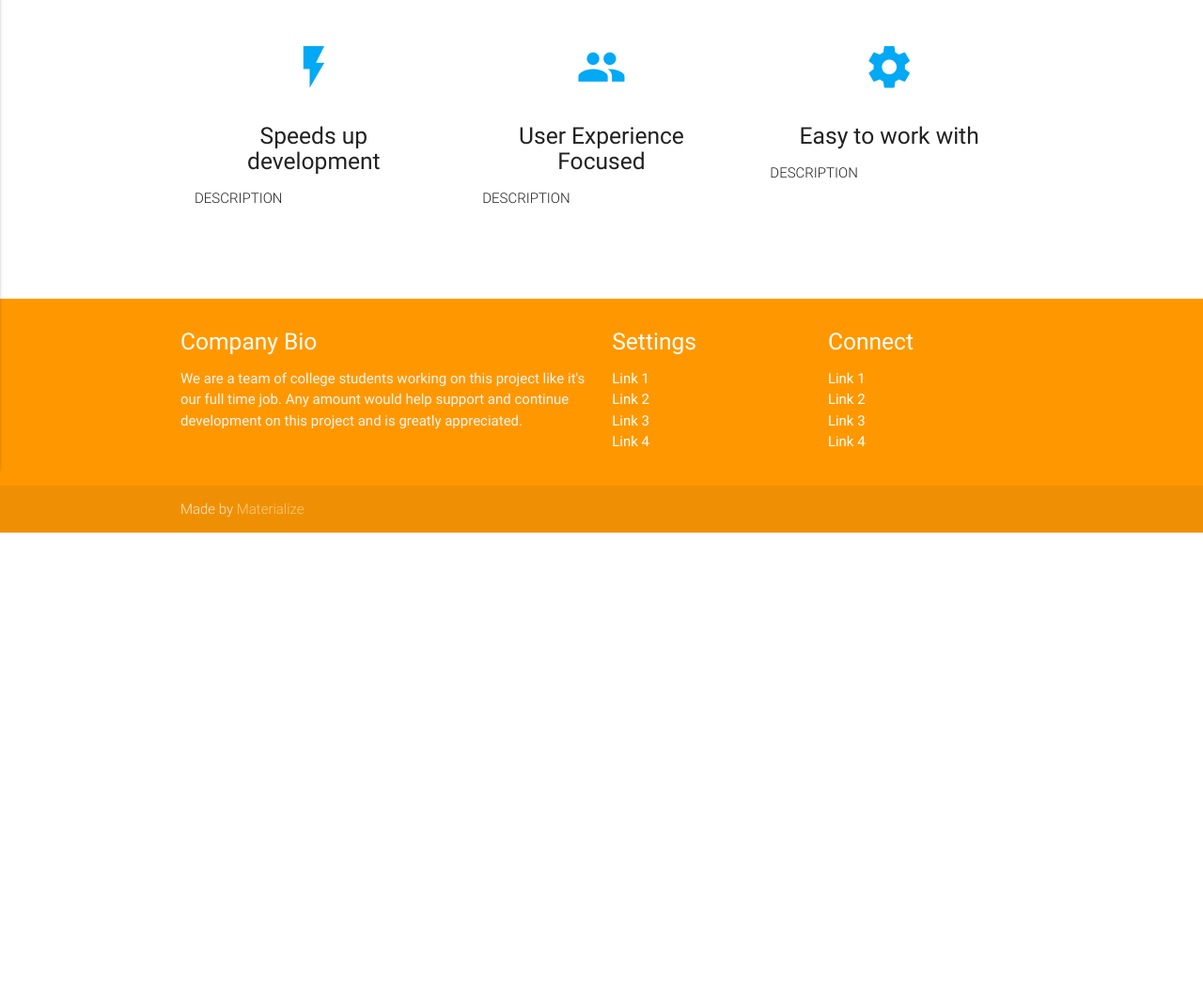
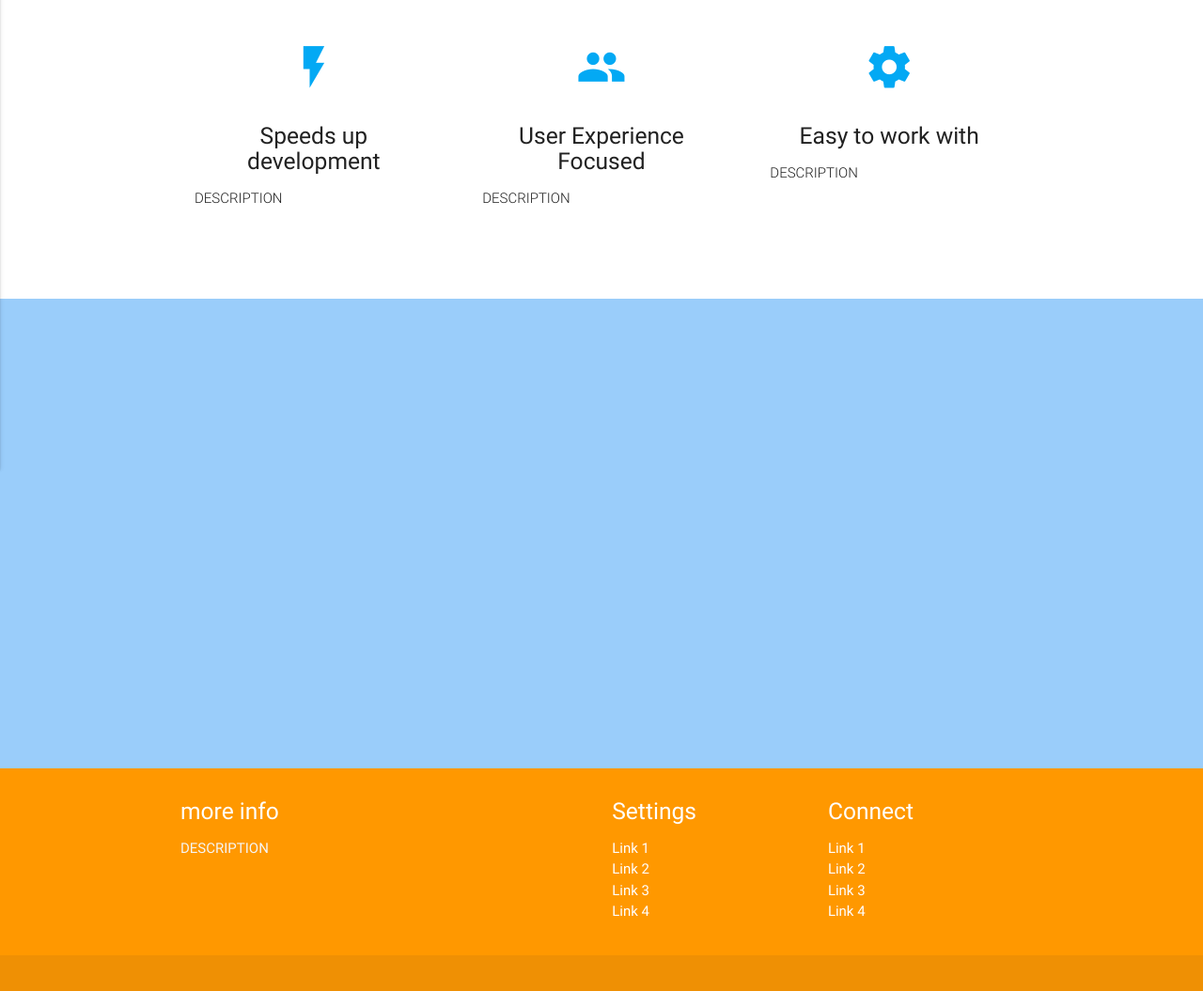
Before and after one commit to cathykim34/cathykim34.github.io, a plain HTML site: page index.html in a window 1280 px wide. Shown: the part 361-1416 px from the top of the page at 94% size. Before the commit the page ends 928 px from the top, so only its background shows below. Drawn offline with nearby package versions, Linux system fonts and the light colour scheme.

Commit message:
addeded section

```diff
--- a/css/style.css
+++ b/css/style.css
@@ -17,3 +17,10 @@
 	background-color: #DAF7A6;
 	color: #F7A6C6;
 }
+.firstSectionColor{
+	background-color: ##9ACDFA;
+	color: #ACB5F9;
+}
+#about {
+	background-color:#9ACDFA;
+}
--- a/index.html
+++ b/index.html
@@ -22,7 +22,8 @@
         <li><a href="#">Navbar Link</a></li>
         <li><a href="#">Navbar Link2</a></li>
       </ul>
-      <a href="#" data-activates="nav-mobile" class="button-collapse"><i class="material-icons">menu</i></a>
+      <a href="#" data-activates="nav-mobile" class="button-collapse">
+      	<i class="material-icons">menu</i></a>
     </div>
   </nav>
   <div class="section no-pad-bot" id="index-banner">
@@ -76,12 +77,19 @@
     <br><br>
   </div>
 
+  <div>
+  	<div class = "section" id="about" style="height:500px;" >
+  		<div class="container">
+  		</div>
+  	</div>
+  </div>
+
   <footer class="page-footer orange">
     <div class="container">
       <div class="row">
         <div class="col l6 s12">
-          <h5 class="white-text">Company Bio</h5>
-          <p class="grey-text text-lighten-4">We are a team of college students working on this project like it's our full time job. Any amount would help support and continue development on this project and is greatly appreciated.</p>
+          <h5 class="white-text">more info</h5>
+          <p class="grey-text text-lighten-4">DESCRIPTION</p>
 
 
         </div>
@@ -107,7 +115,7 @@
     </div>
     <div class="footer-copyright">
       <div class="container">
-      Made by <a class="orange-text text-lighten-3" href="http://materializecss.com">Materialize</a>
+      <a class="orange-text text-lighten-3" href="http://materializecss.com"></a>
       </div>
     </div>
   </footer>
@@ -117,6 +125,8 @@
   <script src="https://code.jquery.com/jquery-2.1.1.min.js"></script>
   <script src="js/materialize.js"></script>
   <script src="js/init.js"></script>
+  <script defer src="https://use.fontawesome.com/releases/v5.0.8/js/solid.js" integrity="sha384-+Ga2s7YBbhOD6nie0DzrZpJes+b2K1xkpKxTFFcx59QmVPaSA8c7pycsNaFwUK6l" crossorigin="anonymous"></script>
+<script defer src="https://use.fontawesome.com/releases/v5.0.8/js/fontawesome.js" integrity="sha384-7ox8Q2yzO/uWircfojVuCQOZl+ZZBg2D2J5nkpLqzH1HY0C1dHlTKIbpRz/LG23c" crossorigin="anonymous"></script>
 
   </body>
 </html>
```
